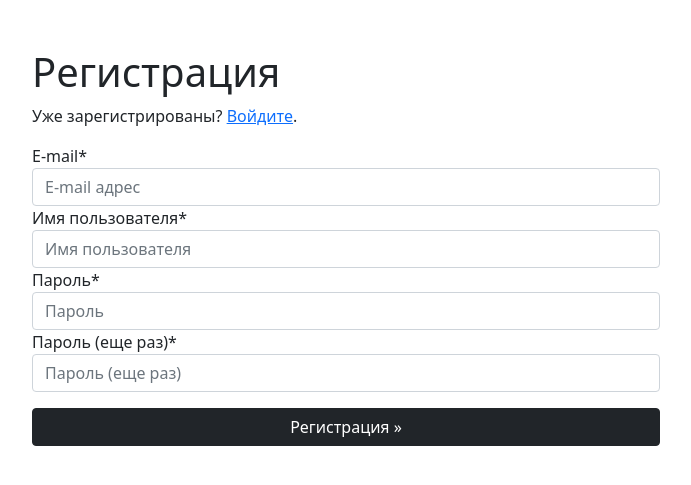
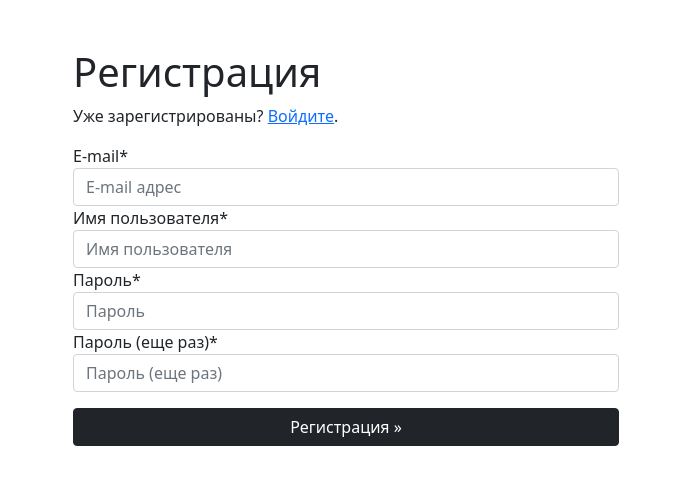
Before and after one commit to Ilyshkadwaushka/PosteON, a Django app: page /signup/ in a window 1280 px wide. Shown: the part 56-541 px from the top of the page, without its empty margins (294-985 px from the left). Run offline with Django 4.2, Linux system fonts and the light colour scheme; some libraries are stand-ins or nearby versions.

Commit message:
Editing styles

```diff
--- a/templates/allauth/account/email.html
+++ b/templates/allauth/account/email.html
@@ -7,6 +7,7 @@
 {% load crispy_forms_tags %}
 
 {% block content %}
+<div class="container">
     <div class="row justify-content-center">
         <div class="col-md-6 col-sm-12">
             <h1>{% trans "E-mail Addresses" %}</h1>
@@ -74,7 +75,7 @@
         </div>
     </div>
     {% endif %}
-
+</div>
 {% endblock %}
 
 
--- a/templates/allauth/account/email_confirm.html
+++ b/templates/allauth/account/email_confirm.html
@@ -7,6 +7,7 @@
 
 
 {% block content %}
+<div class="container">
     <h1>{% trans "Confirm E-mail Address" %}</h1>
 
     {% if confirmation %}
@@ -27,5 +28,6 @@
     <p>{% blocktrans %}This e-mail confirmation link expired or is invalid. Please <a href="{{ email_url }}">issue a new e-mail confirmation request</a>.{% endblocktrans %}</p>
 
     {% endif %}
+</div>
 
 {% endblock %}
--- a/templates/allauth/account/login.html
+++ b/templates/allauth/account/login.html
@@ -9,6 +9,7 @@
 
 {% block content %}
 
+<div class="container">
     <div class="row justify-content-center">
       <div class="col-md-6 col-sm-12">
         <h1>{% trans "Sign In" %}</h1>
@@ -60,6 +61,7 @@
             </form>
       </div>
     </div>
+</div>
 
 
 {% endblock %}
--- a/templates/allauth/account/password_reset_done.html
+++ b/templates/allauth/account/password_reset_done.html
@@ -6,6 +6,7 @@
 {% block head_title %}{% trans "Password Reset" %}{% endblock %}
 
 {% block content %}
+<div class="container">
     <div class="row justify-content-center">
         <div class="col-md-6 col-sm-12">
             <h1>{% trans "Password Reset" %}</h1>
@@ -17,4 +18,5 @@
             <p>{% blocktrans %}We have sent you an e-mail. If you have not received it please check your spam folder. Otherwise contact us if you do not receive it in a few minutes.{% endblocktrans %}</p>
         </div>
     </div>
+</div>
 {% endblock %}
--- a/templates/allauth/account/password_set.html
+++ b/templates/allauth/account/password_set.html
@@ -5,6 +5,7 @@
 {% block head_title %}{% trans "Set Password" %}{% endblock %}
 
 {% block content %}
+<div class="container">
     <h1>{% trans "Set Password" %}</h1>
 
     <form method="POST" action="{% url 'account_set_password' %}" class="password_set">
@@ -12,4 +13,5 @@
         {{ form.as_p }}
         <input type="submit" name="action" value="{% trans 'Set Password' %}"/>
     </form>
+</div>
 {% endblock %}
--- a/templates/allauth/account/signup.html
+++ b/templates/allauth/account/signup.html
@@ -7,6 +7,7 @@
 {% load crispy_forms_tags %}
 
 {% block content %}
+<div class="container">
   <div class="row justify-content-center">
     <div class="col-md-6 col-sm-12">
     <h1>{% trans "Sign Up" %}</h1>
@@ -30,5 +31,6 @@
       </form>
     </div>
   </div>
+</div>
 
 {% endblock %}
--- a/templates/allauth/account/verification_sent.html
+++ b/templates/allauth/account/verification_sent.html
@@ -5,8 +5,10 @@
 {% block head_title %}{% trans "Verify Your E-mail Address" %}{% endblock %}
 
 {% block content %}
+<div class="container">
     <h1>{% trans "Verify Your E-mail Address" %}</h1>
 
     <p>{% blocktrans %}We have sent an e-mail to you for verification. Follow the link provided to finalize the signup process. If you do not see the verification e-mail in your main inbox, check your spam folder. Please contact us if you do not receive the verification e-mail within a few minutes.{% endblocktrans %}</p>
+</div>
 
 {% endblock %}
--- a/templates/allauth/account/verified_email_required.html
+++ b/templates/allauth/account/verified_email_required.html
@@ -5,6 +5,7 @@
 {% block head_title %}{% trans "Verify Your E-mail Address" %}{% endblock %}
 
 {% block content %}
+<div class="container">
     <h1>{% trans "Verify Your E-mail Address" %}</h1>
 
     {% url 'account_email' as email_url %}
@@ -18,6 +19,7 @@ verification. Please click on the link inside that e-mail. If you do not see the
     contact us if you do not receive it within a few minutes.{% endblocktrans %}</p>
 
     <p>{% blocktrans %}<strong>Note:</strong> you can still <a href="{{ email_url }}">change your e-mail address</a>.{% endblocktrans %}</p>
+</div>
 
 
 {% endblock %}
```
Also changed, not shown: templates/allauth/account/password_reset_from_key_done.html (+6 -4 lines). Lines whose indentation alone changed are shown as unchanged.
